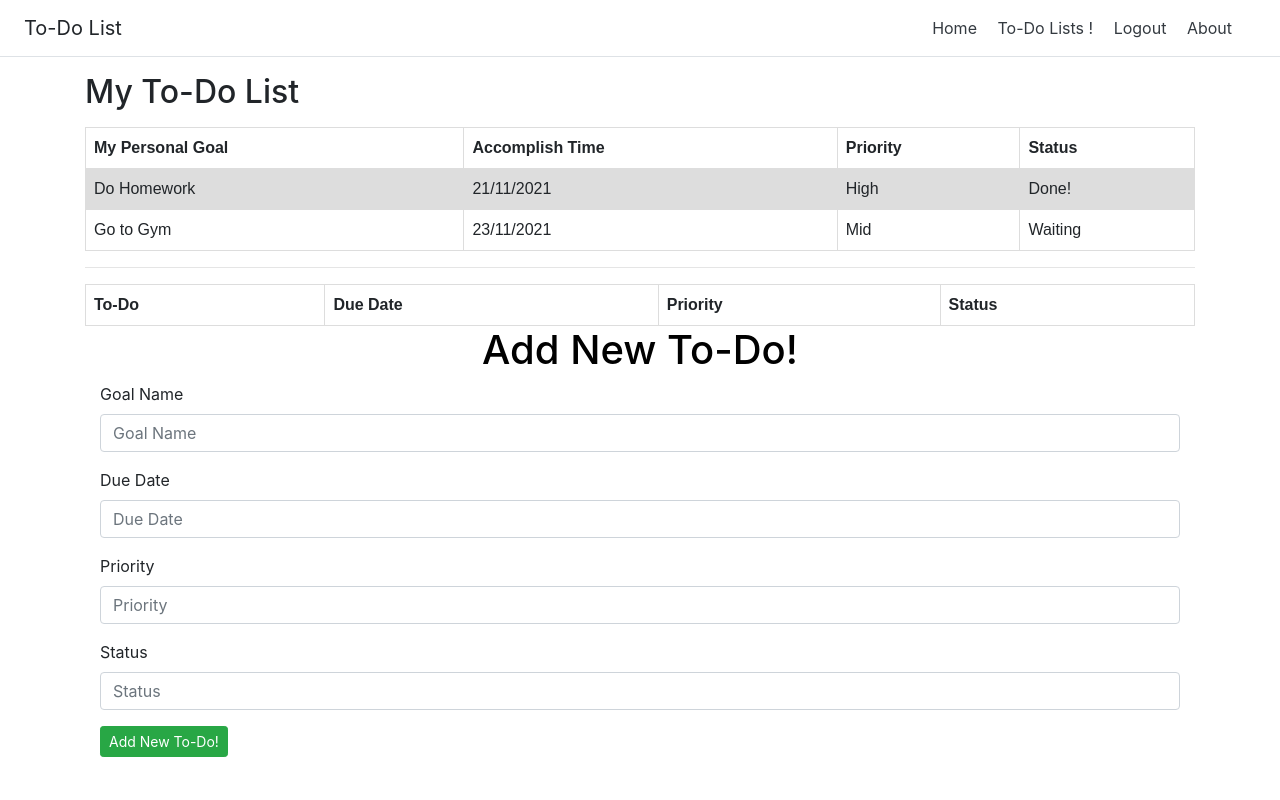
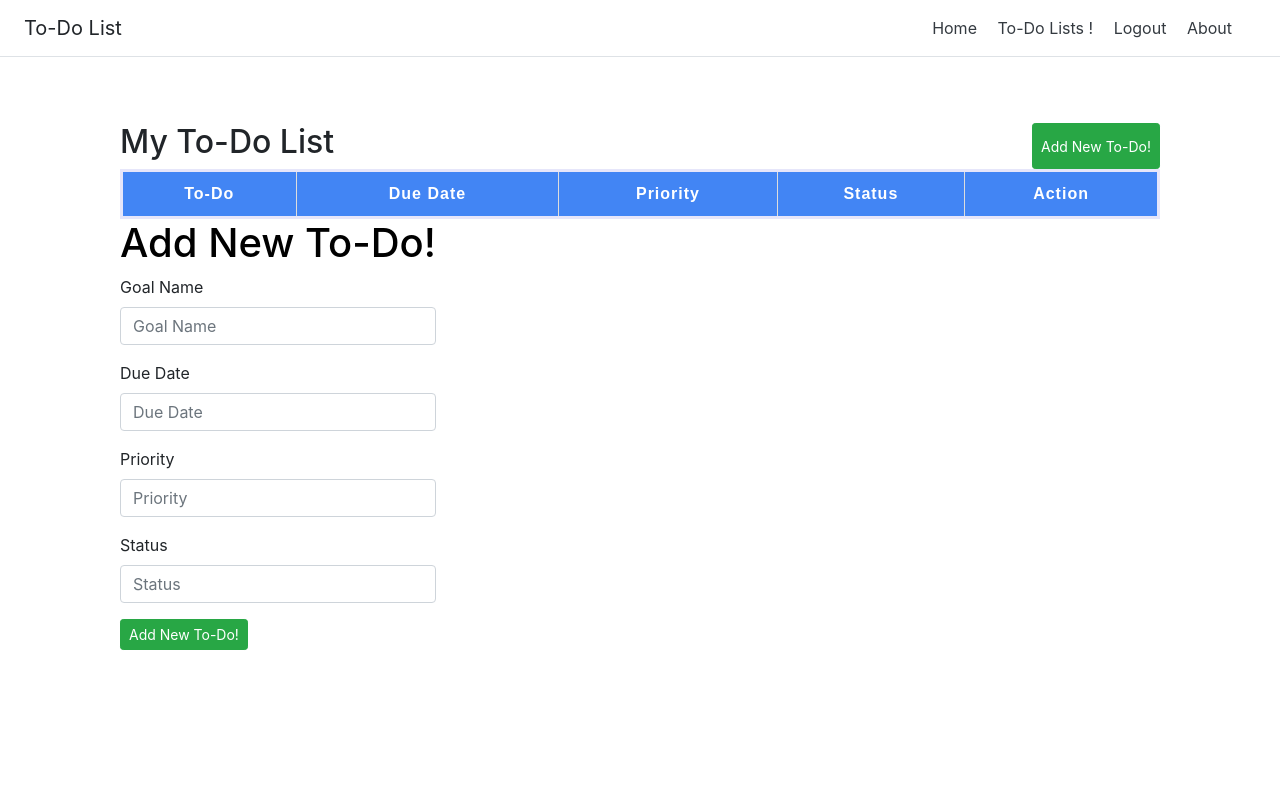
Before and after one commit to TalMizrahi/pythonProject, a Flask app: page /todo_list in a window 1280 px wide. Run offline with Flask 2, Linux system fonts and the light colour scheme; a user stored in the database is signed in; data comes from the database, SQL or seed files in the repository; both versions use the stored data as it was after the commit; lists and menus that the app fills with data are empty; some libraries are stand-ins or nearby versions.

Commit message:
Save before making code changes in To-Do list form

```diff
--- a/app_2.py
+++ b/app_2.py
@@ -1,4 +1,6 @@
-from flask import Flask, request, flash
+import time
+import logging
+from flask import Flask, request, flash, jsonify
 from flask import url_for
 from flask import redirect
 from flask import render_template
@@ -12,9 +14,8 @@ import os
 from flask_sqlalchemy import SQLAlchemy
 from werkzeug.security import generate_password_hash, check_password_hash
 from flask_login import LoginManager, UserMixin, login_user, login_required, logout_user, current_user, login_manager
-from sqlalchemy import create_engine, MetaData, Table
+from sqlalchemy import create_engine, MetaData
 import sqlite3
-import random
 
 
 def get_db_connection():
@@ -24,7 +25,8 @@ def get_db_connection():
 
 # def get_random_emoji():
 #     return ["",'U+1F642',"U+1F600"][random.randint(0, 3)]
-
+def string_adjust(table):
+    return '"%s"'.format(table.replace('"', ''))
 
 # General Settings
 app = Flask(__name__, template_folder='template')
@@ -133,6 +135,8 @@ def login():
 @app.route("/logout")
 def logout():
     logout_user()
+    flash("logged out")
+    time.sleep(2)
     return render_template("index.html")
 
 
@@ -172,22 +176,50 @@ def todolist():
         db.session.add(new_todo)
         db.session.commit()
     conn = get_db_connection()
-    todolist_table = sql_query('SELECT task_name, due_date, priority,status FROM `Todolist` WHERE username =?', [logged_user])
+    todolist_table = sql_query('SELECT id, task_name, due_date, priority,status FROM `Todolist` WHERE username =?', [logged_user])
     conn.close()
-
-    def create_html_table(table_name):
-            return
-            print('<table>')
-            for sublist in table_name:
-                print('  <tr><td>')
-                print('    </td><td>'.join(sublist))
-                print('  </td></tr>')
-            print('</table>')
-    # todolist_table = create_html_table(todolist_table)
     return render_template("/todo_list.html", form=form, Todolist=Todolist, todolist_table=todolist_table, logged_user=logged_user, user_logged=user_logged, create_html_table=create_html_table)
 
 
-# Run the server on a local host:
+@app.route('/edit_todo', methods=['GET', 'POST'])
+
+
+
+def edit_todo():
+    try:
+        conn = get_db_connection()
+        cursor = conn.cursor()
+        if request.method == 'POST':
+                field = request.form['field']
+                value = request.form['value']
+                editid = request.form['id']
+                print(value, editid, type(value), type(editid))
+                if field == "task_name":
+                    sql = "UPDATE Todolist SET task_name=? WHERE id=?"
+                    print(sql)
+                if field == "due_date":
+                    sql = "UPDATE Todolist SET due_date=? WHERE id=?"
+                    print(sql)
+                if field == "priority":
+                    sql = "UPDATE Todolist SET priority=? WHERE id=?"
+                    print(sql)
+                if field == "status":
+                    sql = "UPDATE Todolist SET status=? WHERE id=?"
+                    print(sql)
+                data = (value, editid)
+                conn = get_db_connection()
+                cursor = conn.cursor()
+                cursor.execute(sql, data)
+                conn.commit()
+                cursor.close()
+                success = 1
+        return jsonify(success)
+    except Exception as e:
+        print(e)
+    finally:
+        cursor.close()
+        conn.close()
+
 
 
 port = 5000  # + random.randint(0, 999)
--- a/template/todo_list.html
+++ b/template/todo_list.html
@@ -1,11 +1,86 @@
 {% import "bootstrap/wtf.html" as wtf %}
 {% include "layout.html" %}
 
-<!DOCTYPE html>
 <html lang="en">
 
+
+
 <head>
-<style>
+<script src="https://ajax.googleapis.com/ajax/libs/jquery/3.1.0/jquery.min.js"></script>
+<script type='text/javascript'>
+$(document).ready(function(){
+
+// Show Input element
+$('.edit').click(function(){
+$('.txtedit').hide();
+$(this).next('.txtedit').show().focus();
+$(this).hide();
+});
+
+// Save data
+$(".txtedit").focusout(function(){
+
+// Get edit id, field name and value
+  var id = this.id;
+  var split_id = id.split("@");
+  var field_name = split_id[0];
+  var edit_id = split_id[1];
+  var value = $(this).val();
+
+// Hide Input element
+$(this).hide();
+
+// Hide and Change Text of the container with input elmeent
+$(this).prev('.edit').show();
+$(this).prev('.edit').text(value);
+
+$.ajax({
+url: '/edit_todo',
+type: 'post',
+data: { field:field_name, value:value, id:edit_id },
+success:function(response){
+if(response == 1){
+console.log('Save successfully');
+}else{
+console.log("Not saved.");
+}
+}
+});
+
+$(".input").on('keyup', function (e) {
+    if (e.key === 'Enter' || e.keyCode === 13) {
+        // Do something
+    }
+});
+
+// e.key is the modern way of detecting keys
+// e.keyCode is deprecated (left here for for legacy browsers support)
+// keyup is not compatible with Jquery select(), Keydown is.
+
+
+});
+if(characterCode == 13)
+{
+    return true; // returning false will prevent the event from bubbling up.
+}
+
+});
+</script>
+        <script type="text/javascript">
+        $("#autoCompInput").bind("keypress", {}, keypressInBox);
+
+function keypressInBox(e) {
+    var code = (e.keyCode ? e.keyCode : e.which);
+    if (code == 13) { //Enter keycode
+        e.preventDefault();
+
+        $("yourFormId").submit();
+    }
+};
+
+
+        </script>
+    <style>
 table {
   font-family: arial, sans-serif;
   border-collapse: collapse;
@@ -24,34 +99,16 @@ tr:nth-child(even) {
 </style>
 </head>
 <body>
+<div class="container"></div>
+<div class="row" style="padding: 50px;">
 
-<h2>My To-Do List</h2>
+    <h2>My To-Do List</h2>
 <div>
     <ul>
     </ul>
 </div>
 
-<table>
-  <tr>
-    <th>My Personal Goal</th>
-    <th>Accomplish Time</th>
-    <th>Priority</th>
-    <th>Status</th>
-  </tr>
-  <tr>
-    <td>Do Homework</td>
-    <td>21/11/2021</td>
-    <td>High</td>
-    <td>Done!</td>
-  </tr>
- <tr>
-    <td>Go to Gym</td>
-    <td>23/11/2021</td>
-    <td>Mid</td>
-    <td>Waiting</td>
-  </tr>
 
-</table>
 {% for item in data %}
 <tr>
     <td>{{item[0]}}</td>
@@ -60,25 +117,53 @@ tr:nth-child(even) {
 <hr>
 <table>
 <tr>
-    <th>To-Do</th>
-    <th>Due Date</th>
-    <th>Priority</th>
-    <th>Status</th>
+    <th style="text-align:center">To-Do</th>
+    <th style="text-align:center">Due Date</th>
+    <th style="text-align:center">Priority</th>
+    <th style="text-align:center">Status</th>
+    <th style="text-align:center">Action</th>
+  </tr>
+<ul>
+    </ul>
+{%  for row in todolist_table %}
+    <tr>
+      <td>
+       <div class='edit' > {{ row[1] }}</div>
+        <input type ='text' class='txtedit' ,  value='{{row[1]}}' , id='task_name@{{row[0]}}', field="task_name">
+      </td>
+              </td>
+    <td>
+       <div class='edit' > {{ row[2] }} </div>
+        <input type ='text' class='txtedit' , value='{{row[2]}}' , id='due_date@{{row[0]}}', field="due_date">
+        </td>
+    <td>
+       <div class='edit' > {{ row[3] }} </div>
+        <input type ='text' class='txtedit'  ,value='{{row[3]}}' , id='priority@{{row[0]}}', field="priority">
+        </td>
+       <td>
+           <div class='edit' > {{ row[4] }} </div>
+        <input type ='text' class='txtedit' ,  value='{{row[4]}}' , id='status@{{row[0]}}' ], field="task_name">
+    <form>
+                <td>
+
+                  <div class="col-auto">
+             <input type="submit" class="btn btn-success mb-2" name="btnEdit" value="Done!">
+             <input type="submit" class="btn btn-danger mb-2" name="btnDel" value="Delete">
+            </td>
+          </div>
+
+        </form>
+           </td>
   </tr>
 
-<ul>
-{%  for row in todolist_table %}
-  <tr>
-      <td>{{ row[0] }}</td>
-      <td>{{ row[1] }}</td>
-      <td>{{ row[2] }}</td>
-      <td>{{ row[3] }}</td>
-  </tr>
 
     {% endfor %}
+    <button class="btn btn-success btn-sm pull-left" type="submit">Add New To-Do!</button>
+
 </table>
-</ul>
-<div class="container">
+
+
+
   <form class="add_todolist" method="POST" action="/todo_list">
     <h1 style="color:Black" class="form-todolist-heading">Add New To-Do!</h1>
           {{ form.hidden_tag() }}
@@ -90,6 +175,41 @@ tr:nth-child(even) {
   </form>
 
 </div> <!-- /container -->
+<style>
+.edit{
+ width: 100%;
+ height: 25px;
+}
+.editMode{
+ border: 1px solid black;
+}
+table {
+ border:3px solid lavender;
+ border-radius:3px;
+}
+table tr:nth-child(1){
+ background-color:#4285f4;
+}
+table tr:nth-child(1) th{
+ color:white;
+ padding:10px 0px;
+ letter-spacing: 1px;
+}
+table td{
+ padding:10px;
+}
+table tr:nth-child(even){
+ background-color:lavender;
+ color:black;
+}
+.txtedit{
+ display: none;
+ width: 99%;
+ height: 30px;
+}
+</style>
+</body>
+</html>
 
 </body>
 </html>
```
Also changed, not shown: js/my.js (added, +8 -0 lines), template/index.html (+15 -1 lines), database.db.
